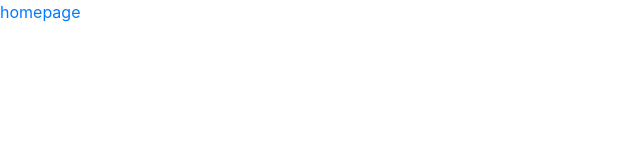
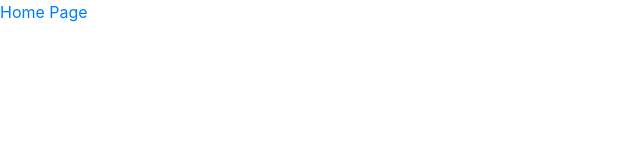
Before and after one commit to shashank151299/ccfoWeb, a plain HTML site: page public/index.html in a window 1280 px wide. Shown: the full height of the page, 0-640 px from the left. Drawn offline with nearby package versions, Linux system fonts and the light colour scheme.

Commit message:
firebase serving try4

```diff
--- a/public/index.html
+++ b/public/index.html
@@ -11,5 +11,5 @@
     <title>index</title>
   </head>
   <body>
-      <a href="../home.html">homepage</a>
+      <a href="../home.html">Home Page</a>
   </body>
```
